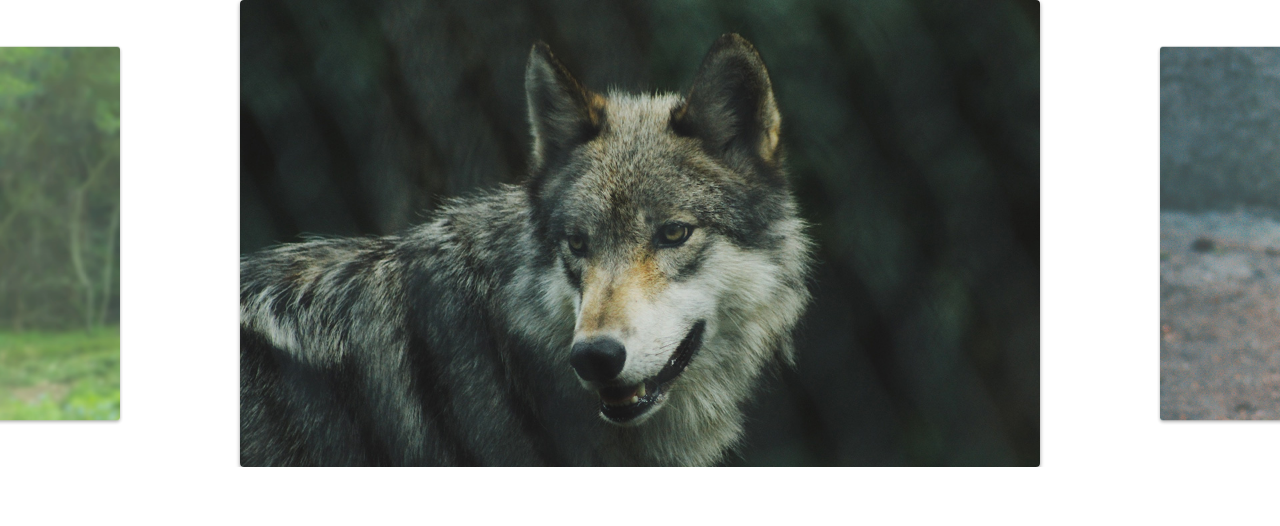
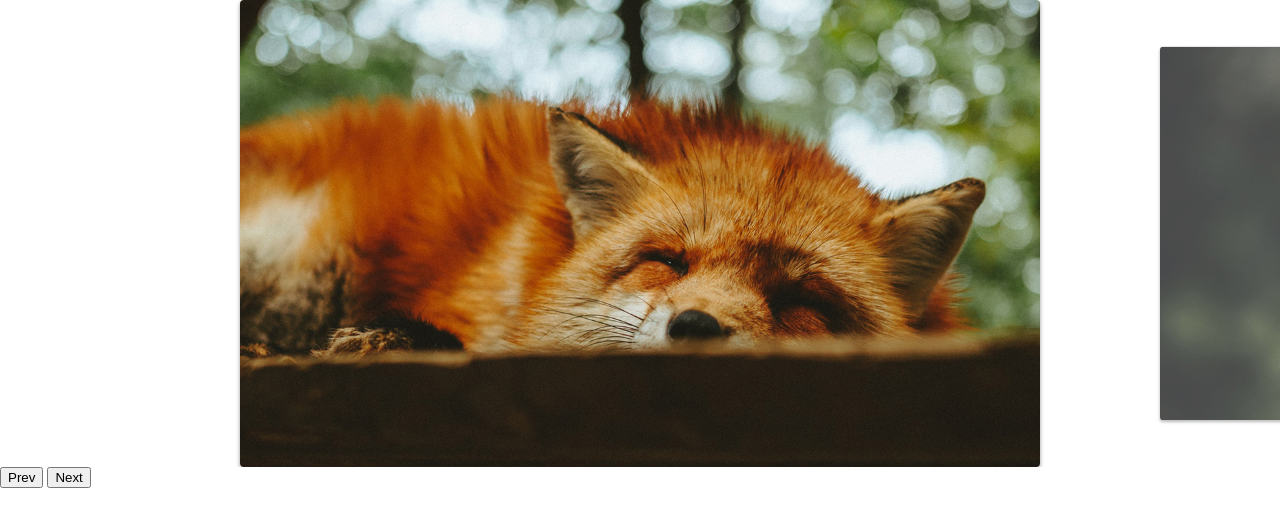
Before and after one commit to Daylton/slide, a plain HTML site: page index.html in a window 1280 px wide. Drawn offline with Linux system fonts and the light colour scheme.

Commit message:
navegacao prev e next finalizada

```diff
--- a/index.html
+++ b/index.html
@@ -21,6 +21,11 @@
     </ul>
   </div>
 
+  <div class="arrow-nav">
+    <button class="prev">Prev</button>
+    <button class="next">Next</button>
+  </div>
+
   <script type="module" src="js/script.js"></script>
 </body>
 
--- a/js/script.js
+++ b/js/script.js
@@ -1,6 +1,5 @@
-import Slide from "./slide.js";
+import { SlideNav } from "./slide.js";
 
-const slide = new Slide(".slide", ".slide-wrapper");
+const slide = new SlideNav(".slide", ".slide-wrapper");
 slide.init();
-
-slide.changeSlide(3);
+slide.addArrow(".prev", ".next");
--- a/js/slide.js
+++ b/js/slide.js
@@ -1,6 +1,6 @@
 import debounce from "./debounce.js";
 
-export default class Slide {
+export class Slide {
   constructor(slide, wrapper) {
     this.slide = document.querySelector(slide);
     this.wrapper = document.querySelector(wrapper);
@@ -136,6 +136,9 @@ export default class Slide {
     this.onMove = this.onMove.bind(this);
     this.onEnd = this.onEnd.bind(this);
 
+    this.activePrevSlide = this.activePrevSlide.bind(this);
+    this.activeNextSlide = this.activeNextSlide.bind(this);
+
     this.onResize = debounce(this.onResize.bind(this), 200);
   }
 
@@ -145,6 +148,20 @@ export default class Slide {
     this.addSlideEvents();
     this.slidesConfig();
     this.addResizeEvent();
+    this.changeSlide(0);
     return this;
   }
 }
+
+export class SlideNav extends Slide {
+  addArrow(prev, next) {
+    this.prevElement = document.querySelector(prev);
+    this.nextElement = document.querySelector(next);
+    this.addArrowEvent();
+  }
+
+  addArrowEvent() {
+    this.prevElement.addEventListener("click", this.activePrevSlide);
+    this.nextElement.addEventListener("click", this.activeNextSlide);
+  }
+}
```
